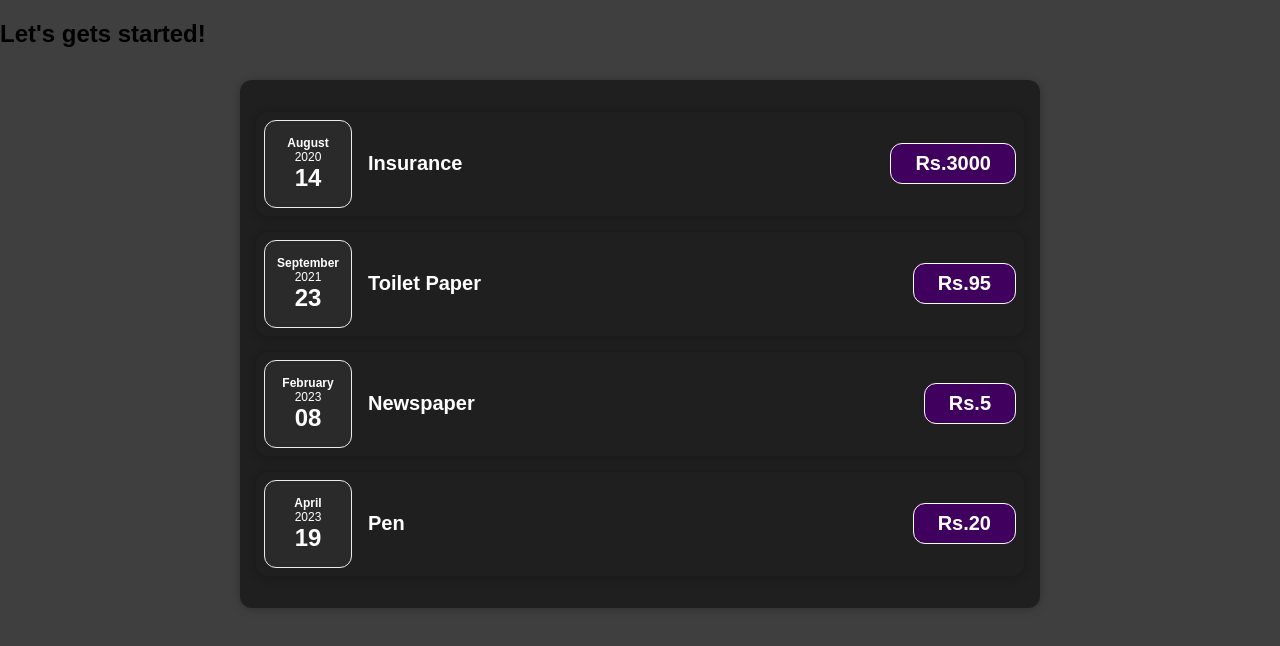
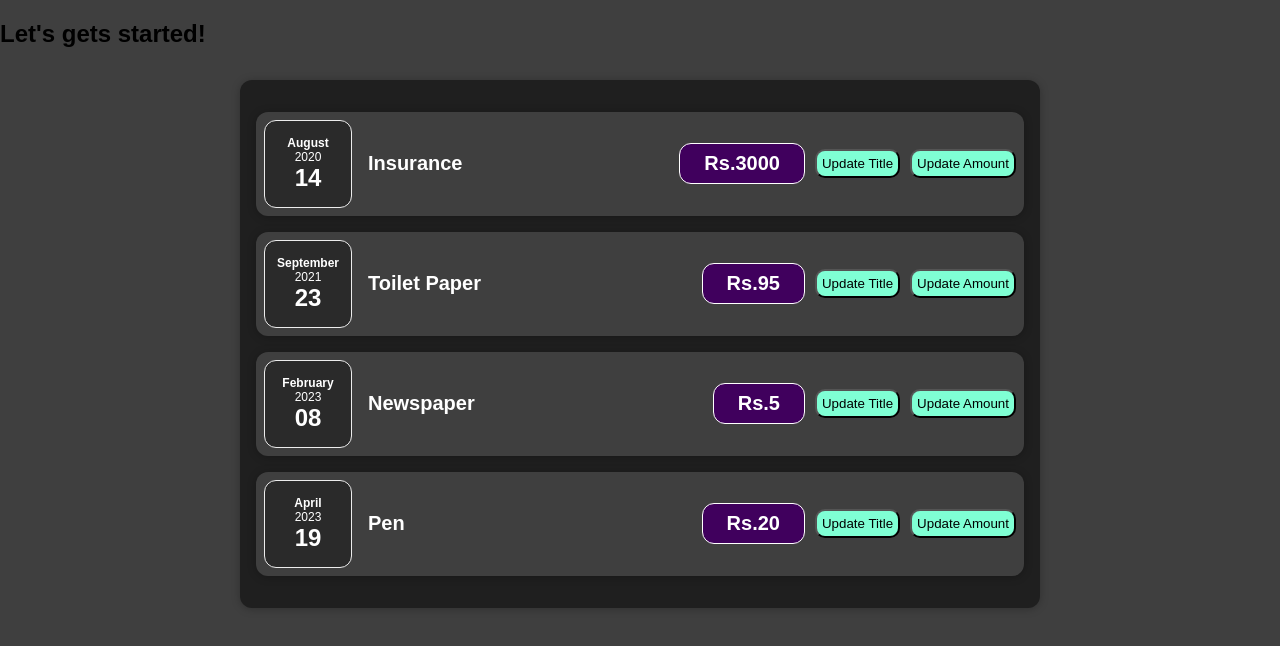
Before and after one commit to AbhijeetVashishtha/Learning-ReactJs, a React (Create React App) app: page / in a window 1280 px wide. Shown: the top 646 px of the page. Built offline with nearby package versions, Linux system fonts and the light colour scheme.

Commit message:
Added Event

```diff
--- a/src/components/Expenses/ExpenseItem.css
+++ b/src/components/Expenses/ExpenseItem.css
@@ -2,6 +2,7 @@
     display: flex;
     justify-content: space-between;
     align-items: center;
+    background-color: #3f3f3f;
     padding: 0.5rem;
     margin: 1rem 0;
     border-radius: 12px;
@@ -35,6 +36,13 @@
     border-radius: 12px;
 }
 
+.eventButton{
+  border-radius: 10px;
+  background-color: aquamarine;
+  margin-left: 10px;
+  padding: 5px;
+}
+
 @media (min-width: 580px) {
     .expense-item__description {
       flex-direction: row;
--- a/src/components/Expenses/ExpenseItem.js
+++ b/src/components/Expenses/ExpenseItem.js
@@ -1,15 +1,29 @@
+import { useState } from 'react';
+
 import './ExpenseItem.css';
 import ExpenseDate from './ExpenseDate';
 import Card from '../UI/Card';
 
 const ExpenseItem = (props) => {
+    const [title, setTitle] = useState(props.title);
+    const titleHandler = () => {
+        setTitle('Updated!!!');
+        console.log(title);
+    }
+    const [amount, setAmount] = useState(props.amount);
+    const amountHandler = () => {
+        setAmount('100');
+        console.log(amount);
+    }
     return (
         <Card className="expense-item">
            <ExpenseDate date={props.date}></ExpenseDate>
            <div className="expense-item__description">
-                <h2>{props.title}</h2>
-                <div className="expense-item__price">Rs.{props.amount}</div>
+                <h2>{title}</h2>
+                <div className="expense-item__price">Rs.{amount}</div>
             </div>
+            <button className="eventButton" onClick ={titleHandler}>Update Title</button>
+            <button className="eventButton" onClick ={amountHandler}>Update Amount</button>
         </Card>
     );
 }
```
